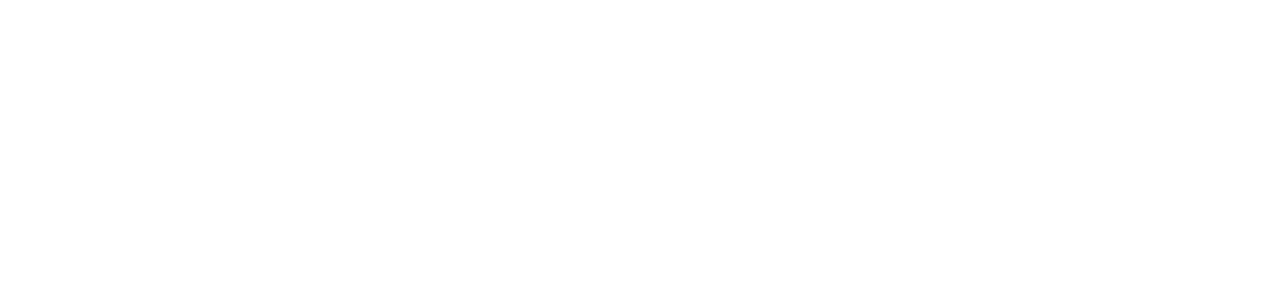
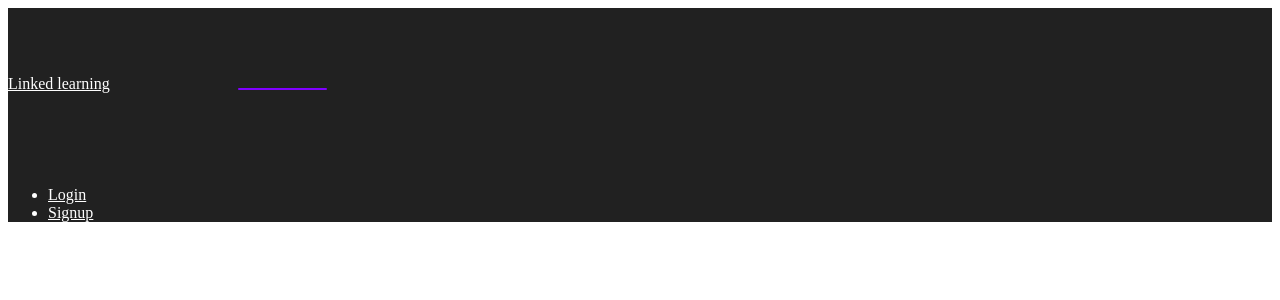
Before and after one commit to link-n-learn/web-client, a Vue app in the folder linkedlearning/: page / in a window 1280 px wide. Before the commit this address had no page. Shown: the top 300 px of the page. Built offline with nearby package versions, Linux system fonts and the light colour scheme.

Commit message:
updated app.vue navbar

```diff
--- a/linkedlearning/src/App.vue
+++ b/linkedlearning/src/App.vue
@@ -1,38 +1,48 @@
-<!-- eslint-disable vue/multi-word-component-names -->
 <template>
-  <div id="page-parent">
-    <div class="wrapper" v-if="getisLoggedIn">
-    <nav class="sidebar">
-      <div class="box">
-        <div class="log">
-          <img id="profile" src="./assets/icons/linked_learning_image.png" height="70vw" width="70vw" class="user" />
-        </div>
-        <div class="log2">
-          <ul class="sidebar-side">
-            <li class="side-item">
-              <img src="./assets/icons/icons8-user-60.png" height="35vw" width="35vw" />
-              <router-link to="/user" class="side-link"><span class="navlinks">Profile</span></router-link>
+  <div id="wrapper">
+    <nav class="navbar navbar-expand-lg navbar-light bg-light">
+      <router-link class="navbar-brand" href="#" to="/dashboard"
+        >Linked learning</router-link
+      >
+      <button
+        class="navbar-toggler"
+        type="button"
+        data-toggle="collapse"
+        data-target="#navbarNav"
+        aria-controls="navbarNav"
+        aria-expanded="false"
+        aria-label="Toggle navigation"
+      >
+        <span class="navbar-toggler-icon"></span>
+      </button>
+      <div class="collapse navbar-collapse" id="navbarNav">
+        <ul class="navbar-nav ms-auto" v-if="getisLoggedIn">
+          <li class="nav-item active">
+            <router-link to="/user" class="nav-link" href="#"
+              >Profile</router-link
+            >
           </li>
-            <li class="side-item">
-              <img src="./assets/icons/icons8-repository-50.png" height="35vw" width="35vw" />
-              <router-link to="/dashboard" class="side-link"><span class="navlinks">Courses</span></router-link>
+          <li class="nav-item">
+            <router-link
+              @click="logoutUser"
+              to="/user"
+              class="nav-link"
+              href="#"
+              >Logout</router-link
+            >
           </li>
-            <li class="side-item">
-              <img src="./assets/icons/icons8-gear-50.png" height="35vw" width="35vw" />
-              <a href="#" class="side-link"><span class="navlinks">Settings</span></a>
+        </ul>
+        <ul class="navbar-nav ms-auto" v-if="!getisLoggedIn">
+          <li class="nav-item active">
+            <a class="nav-link" href="#">Login</a>
           </li>
-            <li class="side-item">
-              <img src="./assets/icons/icons8-logout-rounded-64.png" />
-              <a @click="logoutUser" class="side-link"><span class="navlinks">Logout</span></a>
+          <li class="nav-item">
+            <a class="nav-link" href="#">Signup</a>
           </li>
         </ul>
       </div>
-      </div>
     </nav>
-  </div>
-  </div>
-
-  <div class="container" id ="main-page">
+    <div style="margin-left: 10vw">
       <div v-show="this.getError.length > 0" class="error-msg">
         {{ this.getError }}
       </div>
@@ -41,6 +51,8 @@
       </div>
       <router-view />
     </div>
+  </div>
+
   <br /><br />
 </template>
 
@@ -88,105 +100,20 @@
 </script>
 
 <style>
-* {
-  margin: 0rem 0rem;
-  padding: 0rem;
-  box-sizing: border-box;
-  list-style: none;
-  text-decoration: none;
+.bg-light {
+  background-color: #212121 !important;
+  color: white !important;
+}
+.navbar-brand {
+  color: white;
+}
+.nav-link {
+  color: white;
 }
 
-#page-parent{
-  display: flex;
+.nav-link:hover {
+  color: rgb(199, 199, 199);
 }
 
-#main-page{
-  flex: 80%;
-}
-#profile{
-  width: 50px;
-  height:50px
-}
-
-.side-item{
-  text-align: center;
-}
-.wrapper {
-  display: flex;
-  position: fixed;
-  top: 0;
-  flex : 20%;
-  bottom: 100vh;
-}
-.wrapper .sidebar {
-  width: 7.5vw;
-  height: 100vh;
-  background-color: #212121;
-}
-a {
-  color: white;
-  margin: 0rem 1.5rem;
-
-}
-li {
-  margin: 1rem 0rem;
-}
-ul {
-  margin-top: 5rem;
-  padding-left: 0;
-}
-
-a{
-  text-decoration: none;
-}
-
-.user {
-  border-radius: 50px;
-  margin: auto;
-  border: 3px solid #aba9a9;
-}
-img {
-  margin: 0.5rem 0.5rem;
-  width: 30px;
-  height: 30px;
-}
-.box {
-  text-align: center;
-  justify-content: center;
-}
-a:hover {
-  text-decoration: none;
-  color: grey;
-}
-.log {
-  margin-top: 2rem;
-  margin-bottom: 4rem;
-  text-align: center;
-  justify-content: center;
-}
-.log2 {
-  text-align: center;
-  justify-content: center;
-}
-.error-msg {
-  width: 25%;
-  text-align: center;
-  margin: auto;
-  margin-top: 2vh;
-  background: #f7b2b2;
-  border: none;
-  border-radius: 10px;
-  padding: 2vh 2vw;
-}
-.success-msg {
-  width: 25%;
-  text-align: center;
-  margin: auto;
-  margin-top: 2vh;
-  background: #b2f7b2;
-  border: none;
-  border-radius: 10px;
-  padding: 2vh 2vw;
-}
 @import "~bootstrap/dist/css/bootstrap.css";
 </style>
```
Lines whose indentation alone changed are shown as unchanged.
